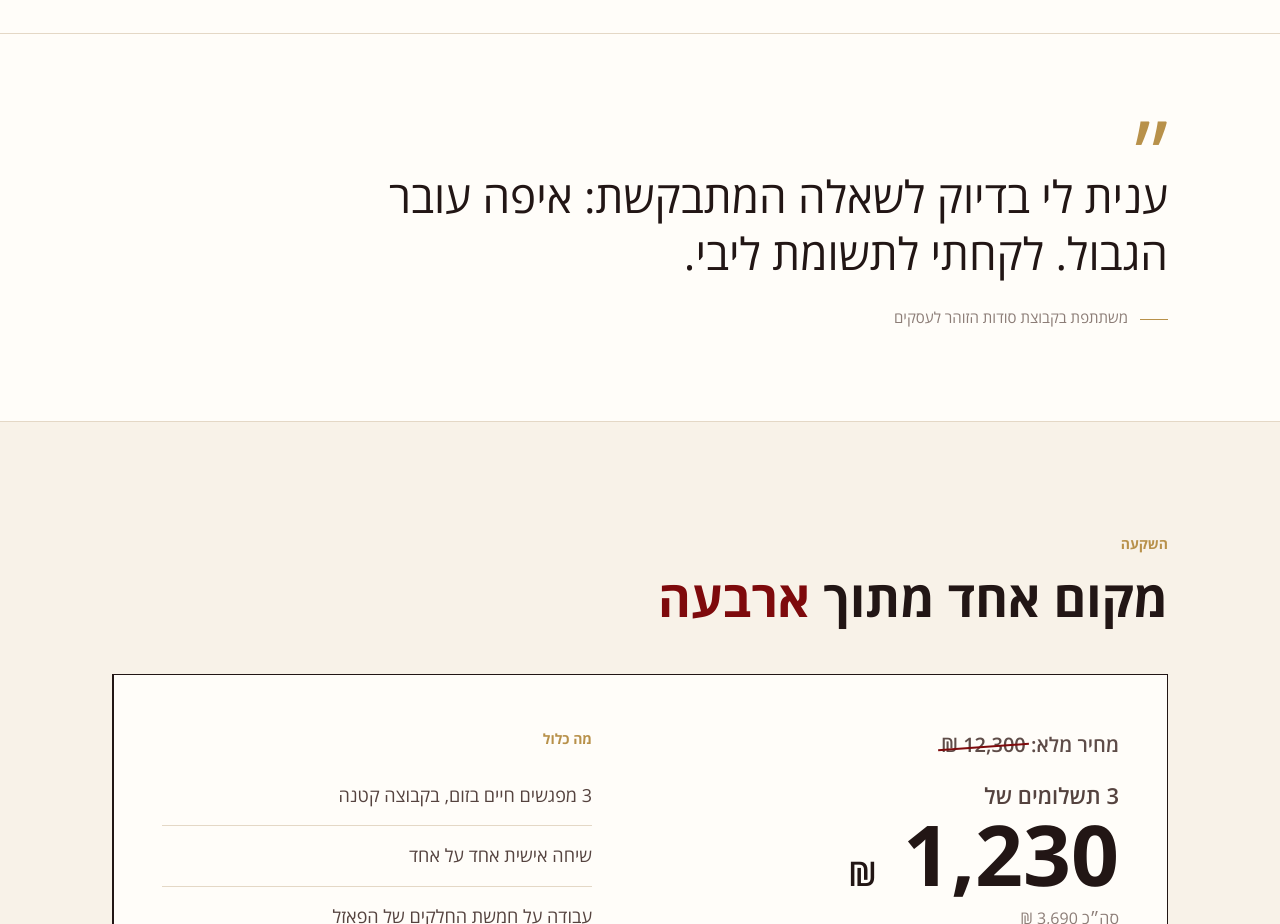
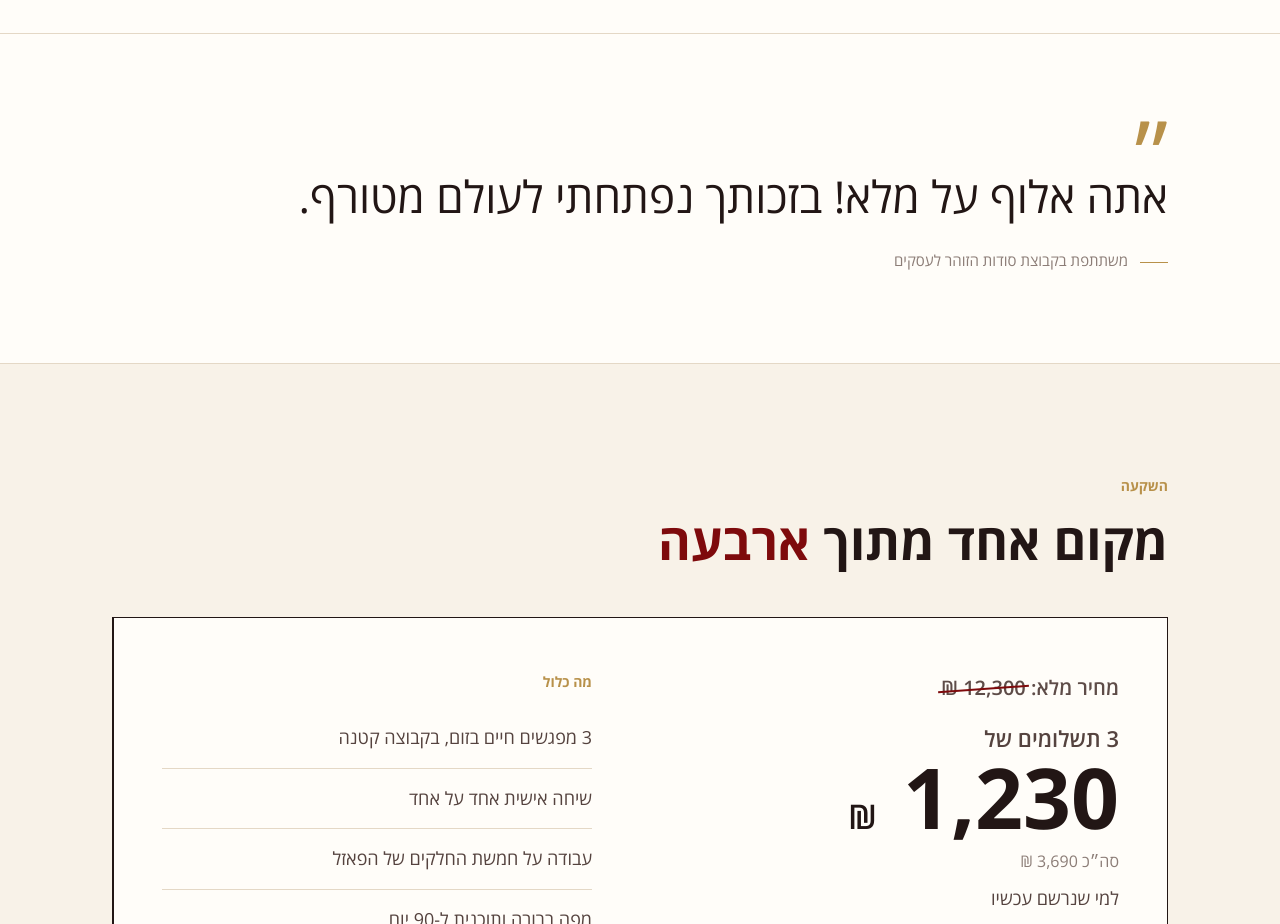
Before and after one commit to arihalkalay-star/puzzle, a plain HTML site: page index.html in a window 1280 px wide. Shown: the part 4520-5444 px from the top of the page. Drawn offline with Linux system fonts and the light colour scheme.

Commit message:
Replace testimonial 4

```diff
--- a/index.html
+++ b/index.html
@@ -277,7 +277,7 @@ footer img{height:28px;width:auto}
 
 <section class="pull">
   <div class="wrap">
-    <blockquote>ענית לי בדיוק לשאלה המתבקשת: איפה עובר הגבול. לקחתי לתשומת ליבי.</blockquote>
+    <blockquote>אתה אלוף על מלא! בזכותך נפתחתי לעולם מטורף.</blockquote>
     <p class="attr">משתתפת בקבוצת סודות הזוהר לעסקים</p>
   </div>
 </section>
```
